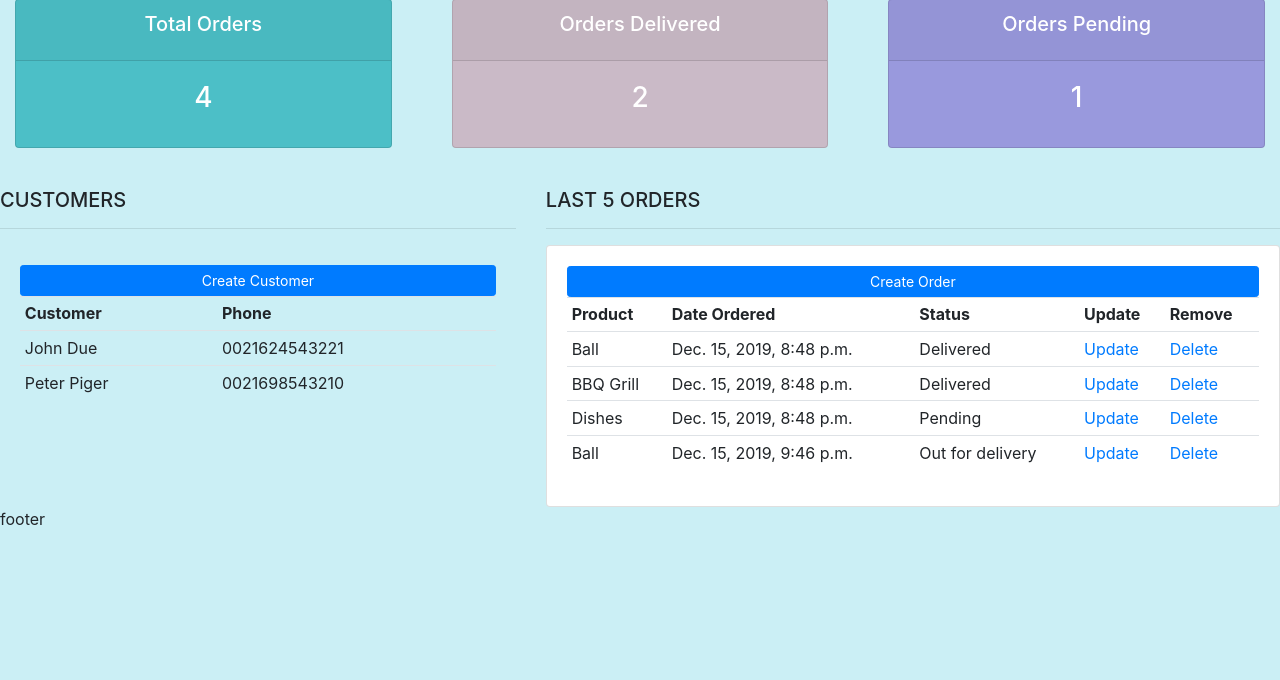
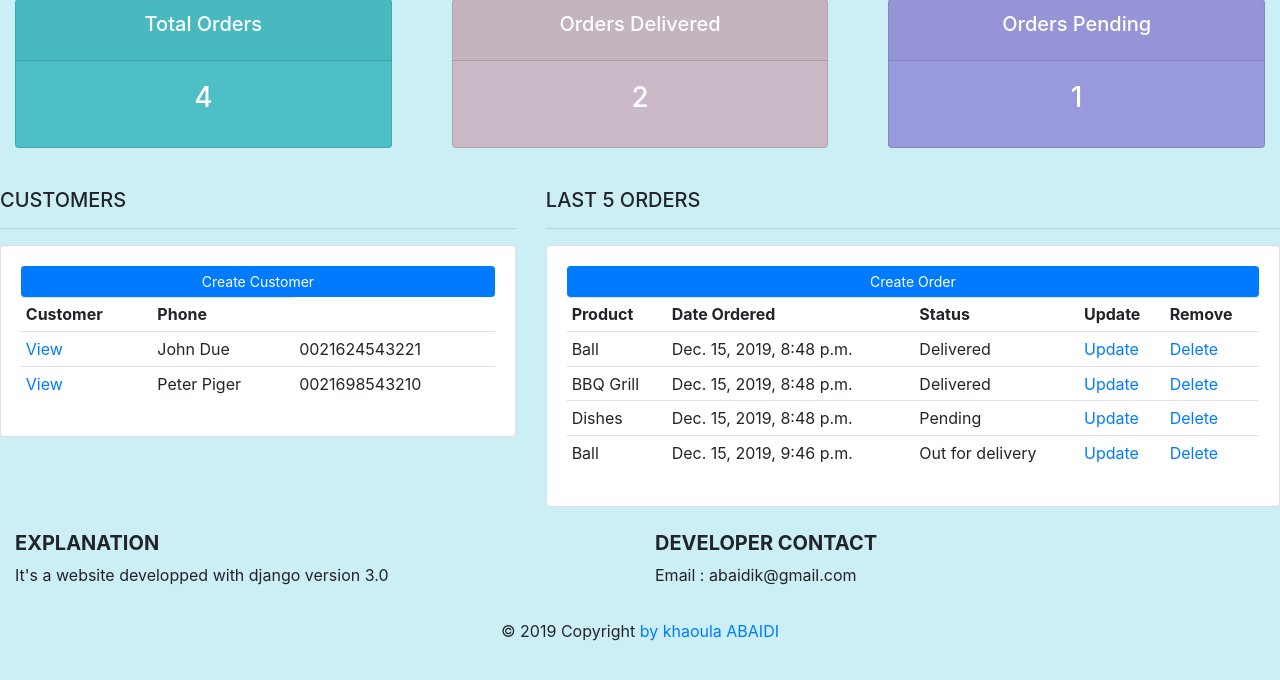
Before and after one commit to khaoula-abaidi/SecondDjango, a Django app: page / in a window 1280 px wide. Shown: the part 99-779 px from the top of the page. Run offline with Django 3.2, Linux system fonts and the light colour scheme; data comes from the database, SQL or seed files in the repository; some libraries are stand-ins or nearby versions.

Commit message:
dynamic urls && footer.html

```diff
--- a/accounts/templates/accounts/dashboard.html
+++ b/accounts/templates/accounts/dashboard.html
@@ -6,7 +6,7 @@
         <div class="col-md-5">
             <h5>CUSTOMERS</h5>
             <hr>
-            <div class="car card-body">
+            <div class="card card-body">
                 <a href="" class="btn btn-primary btn-sm btn-block">
                     Create Customer
                 </a>
@@ -18,6 +18,7 @@
 
                 {% for customer in customers %}
                     <tr>
+                        <td><a href="{% url 'customer' customer.id %}">View</a></td>
                          <td>{{ customer.name }}</td>
                          <td>{{ customer.phone }}</td>
                     </tr>
@@ -40,8 +41,6 @@
                         <th>Update</th>
                         <th>Remove</th>
                     </tr>
-
-
                 {% for order in orders %}
                     <tr>
                          <td>{{ order.product }}</td>
--- a/accounts/templates/accounts/footer.html
+++ b/accounts/templates/accounts/footer.html
@@ -1,3 +1,43 @@
-<footer>
-    footer
+<footer class="page-footer font-small teal pt-4">
+
+  <!-- Footer Text -->
+  <div class="container-fluid text-center text-md-left">
+
+    <!-- Grid row -->
+    <div class="row">
+
+      <!-- Grid column -->
+      <div class="col-md-6 mt-md-0 mt-3">
+
+        <!-- Content -->
+        <h5 class="text-uppercase font-weight-bold">Explanation</h5>
+        <p>It's a website developped with django version 3.0</p>
+
+      </div>
+      <!-- Grid column -->
+
+      <hr class="clearfix w-100 d-md-none pb-3">
+
+      <!-- Grid column -->
+      <div class="col-md-6 mb-md-0 mb-3">
+
+        <!-- Content -->
+        <h5 class="text-uppercase font-weight-bold">Developer Contact</h5>
+        <p>Email : abaidik@gmail.com</p>
+
+      </div>
+      <!-- Grid column -->
+
+    </div>
+    <!-- Grid row -->
+
+  </div>
+  <!-- Footer Text -->
+
+  <!-- Copyright -->
+  <div class="footer-copyright text-center py-3">© 2019 Copyright
+    <a href="https://github.com/khaoula-abaidi"> by khaoula ABAIDI</a>
+  </div>
+  <!-- Copyright -->
+
 </footer>
--- a/accounts/templates/accounts/navbar.html
+++ b/accounts/templates/accounts/navbar.html
@@ -9,10 +9,10 @@
   <div class="collapse navbar-collapse" id="navbarNav">
     <ul class="navbar-nav">
       <li class="nav-item active">
-        <a class="nav-link" href="#">Dashboard</a>
+        <a class="nav-link" href="{% url 'home' %}">Dashboard</a>
       </li>
       <li class="nav-item">
-        <a class="nav-link" href="#">Products</a>
+        <a class="nav-link" href="{% url 'products' %}">Products</a>
       </li>
     </ul>
   </div>
--- a/accounts/urls.py
+++ b/accounts/urls.py
@@ -1,7 +1,7 @@
 from django.urls import path
 from . import views
 urlpatterns =[
-    path('', views.home),
-    path('products/', views.products),
-    path('customer/<str:pk_test>/', views.customer)
+    path('', views.home, name="home"),
+    path('products/', views.products, name="products"),
+    path('customer/<str:pk_test>/', views.customer, name="customer")
 ]
```
Lines whose indentation alone changed are shown as unchanged.
